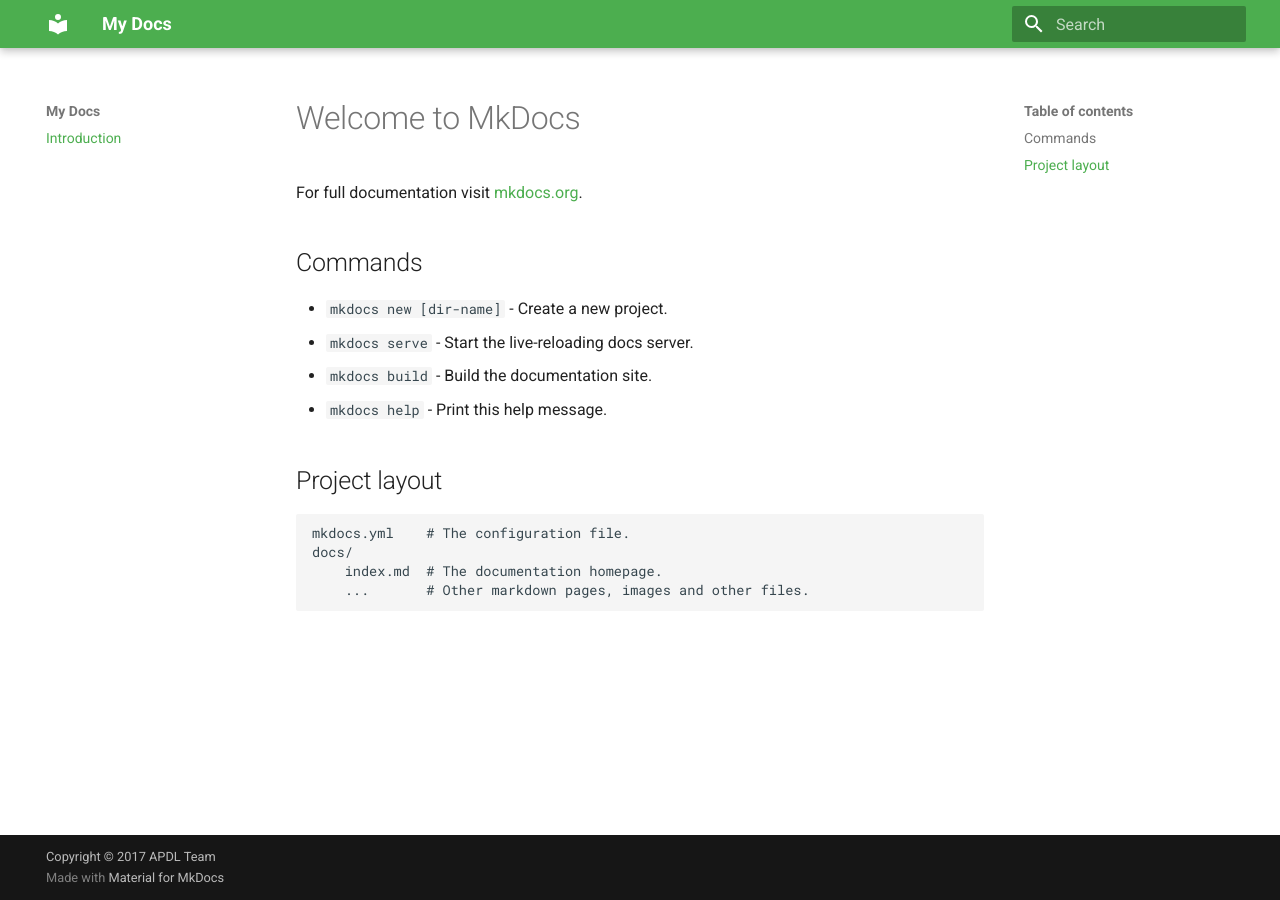
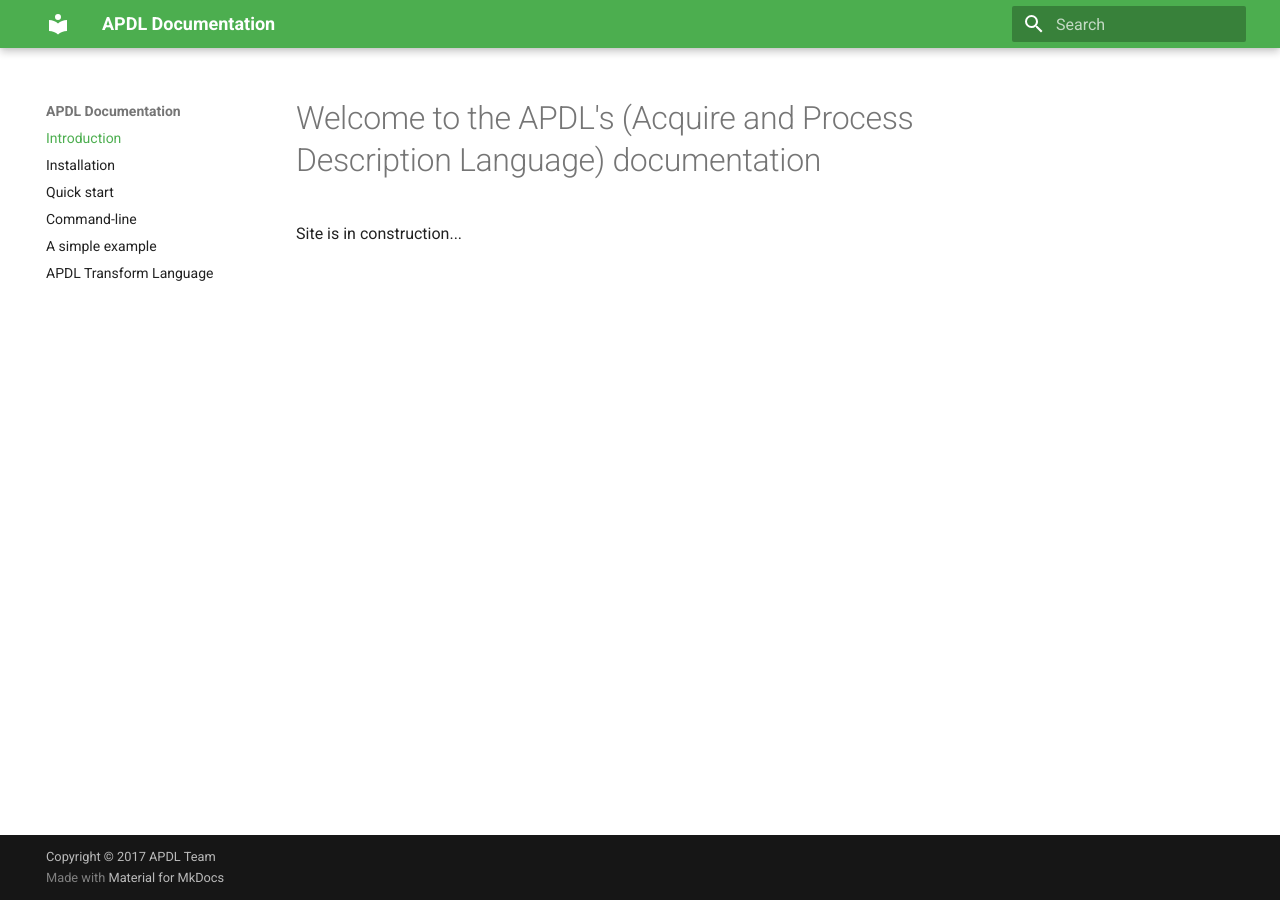
Before and after one commit to SnipyJulmy/APDL-doc, an MkDocs documentation site: the page built from docs/index.md, in a window 1280 px wide. Built offline with MkDocs 1.6.1 and Material for MkDocs 9.7.7, drawn with Linux system fonts in a browser that asks for light colours; old or Windows-style settings are respelled for this version of MkDocs.

Commit message:
update gitignore and add skeleton for the site

```diff
--- a/docs/index.md
+++ b/docs/index.md
@@ -1,17 +1,3 @@
-# Welcome to MkDocs
+# Welcome to the APDL's (Acquire and Process Description Language) documentation
 
-For full documentation visit [mkdocs.org](http://mkdocs.org).
-
-## Commands
-
-* `mkdocs new [dir-name]` - Create a new project.
-* `mkdocs serve` - Start the live-reloading docs server.
-* `mkdocs build` - Build the documentation site.
-* `mkdocs help` - Print this help message.
-
-## Project layout
-
-    mkdocs.yml    # The configuration file.
-    docs/
-        index.md  # The documentation homepage.
-        ...       # Other markdown pages, images and other files.
+Site is in construction...
--- a/mkdocs.yml
+++ b/mkdocs.yml
@@ -1,9 +1,14 @@
-site_name: My Docs
+site_name: APDL Documentation
 
 copyright: "Copyright &copy; 2017 APDL Team"
 
 pages :
     - Introduction: index.md
+    - Installation: installation.md
+    - Quick start: quick-start.md
+    - Command-line: cmdline.md
+    - A simple example: simple-example.md
+    - APDL Transform Language: apdl-tf.md
 
 theme: 'material'
 
```
Also changed, not shown: docs/apdl-tf.md (added, +1 -0 lines), docs/cmdline.md (added, +1 -0 lines), docs/installation.md (added, +1 -0 lines), docs/quick-start.md (added, +1 -0 lines), docs/simple-example.md (added, +1 -0 lines), 1 other file.
